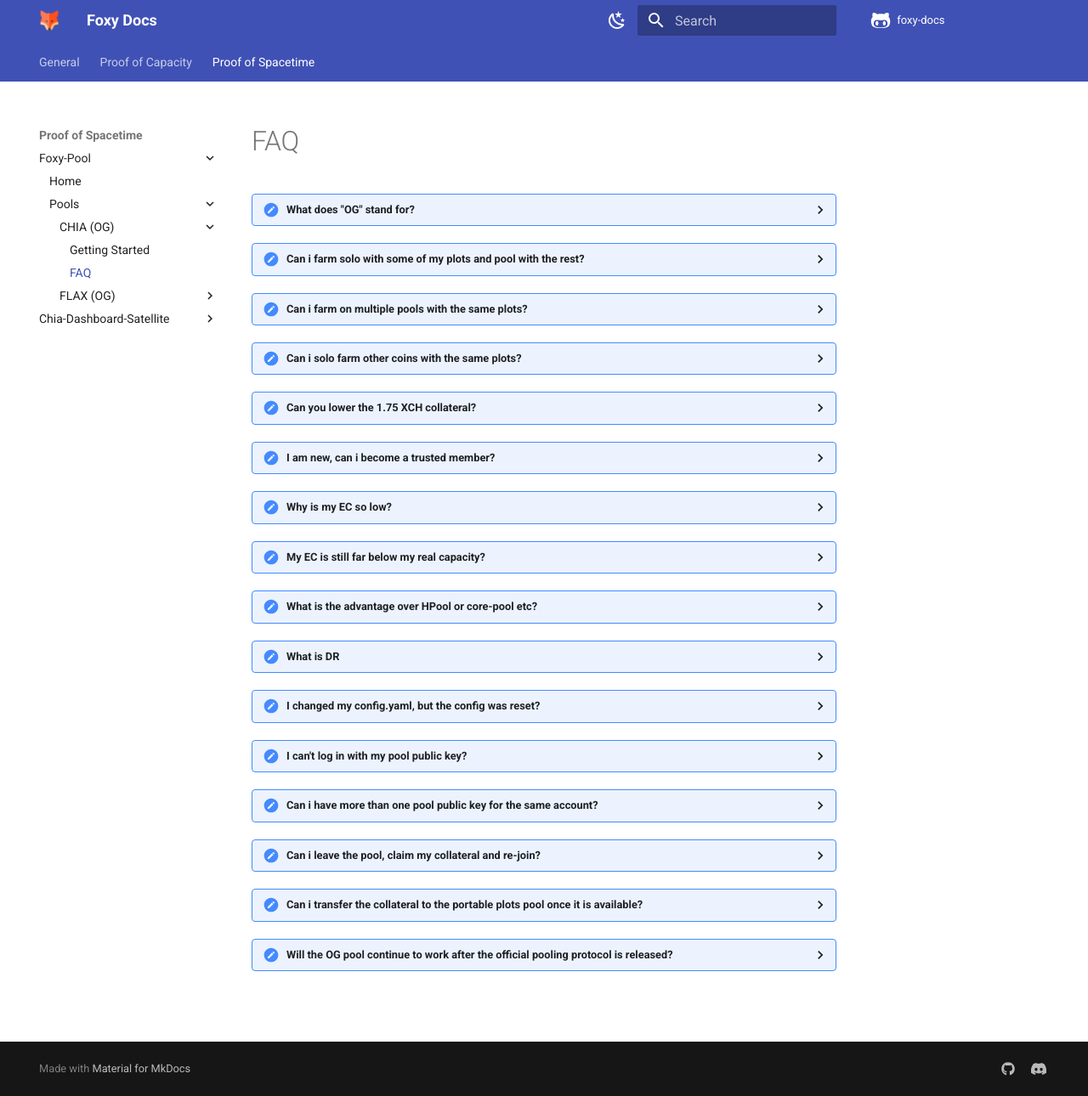
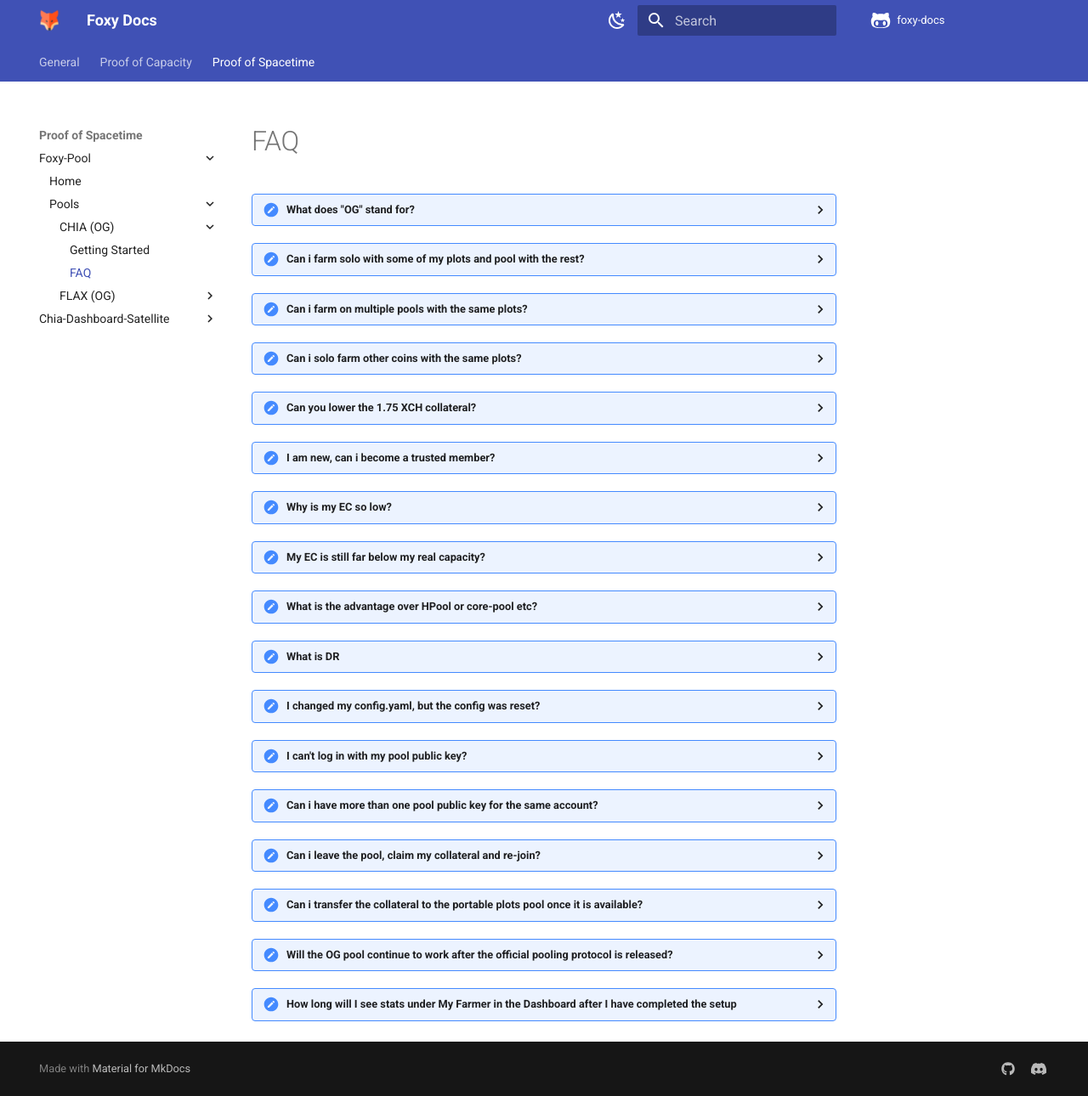
Before and after one commit to foxypool/docs, an MkDocs documentation site: the page built from docs/proof-of-spacetime/foxy-pool/pools/chia-og/faq.md, in a window 1280 px wide and 1290 px high. Shown: the whole window at 85% size. Built offline with MkDocs 1.6.1 and Material for MkDocs 9.7.7, drawn with Linux system fonts in a browser that asks for light colours; comment, search, counter and statistics services are not loaded.

Commit message:
Update faq.md
Added "How long will I see stats in dashboard".

```diff
--- a/docs/proof-of-spacetime/foxy-pool/pools/chia-og/faq.md
+++ b/docs/proof-of-spacetime/foxy-pool/pools/chia-og/faq.md
@@ -47,3 +47,6 @@
 
 ??? faq "Will the OG pool continue to work after the official pooling protocol is released?"
     Yes, this pool is here to stay
+
+??? faq "How long will I see stats under My Farmer in the Dashboard after I have completed the setup"
+    When it send partial/proof and being accepted by the pool, it also depends on how many plots you have, it can be ranging from minutes to hours.
```
